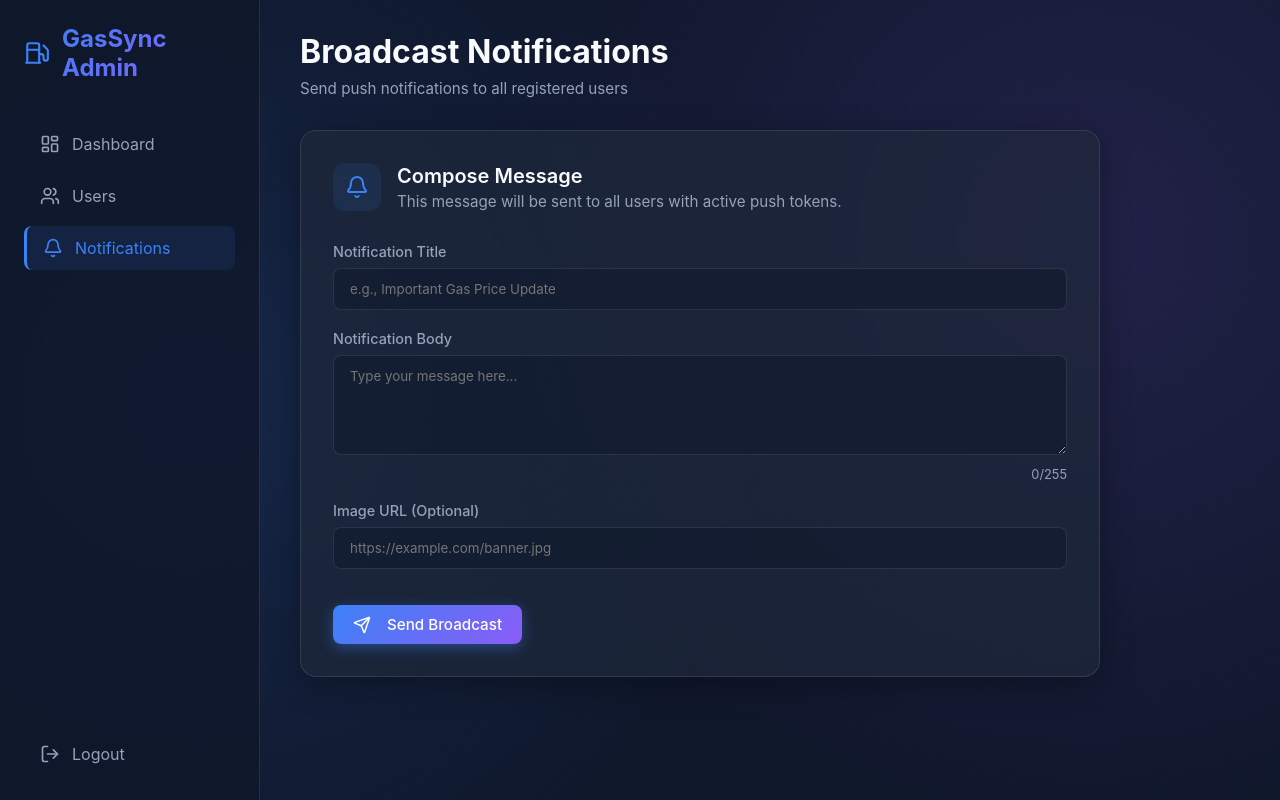
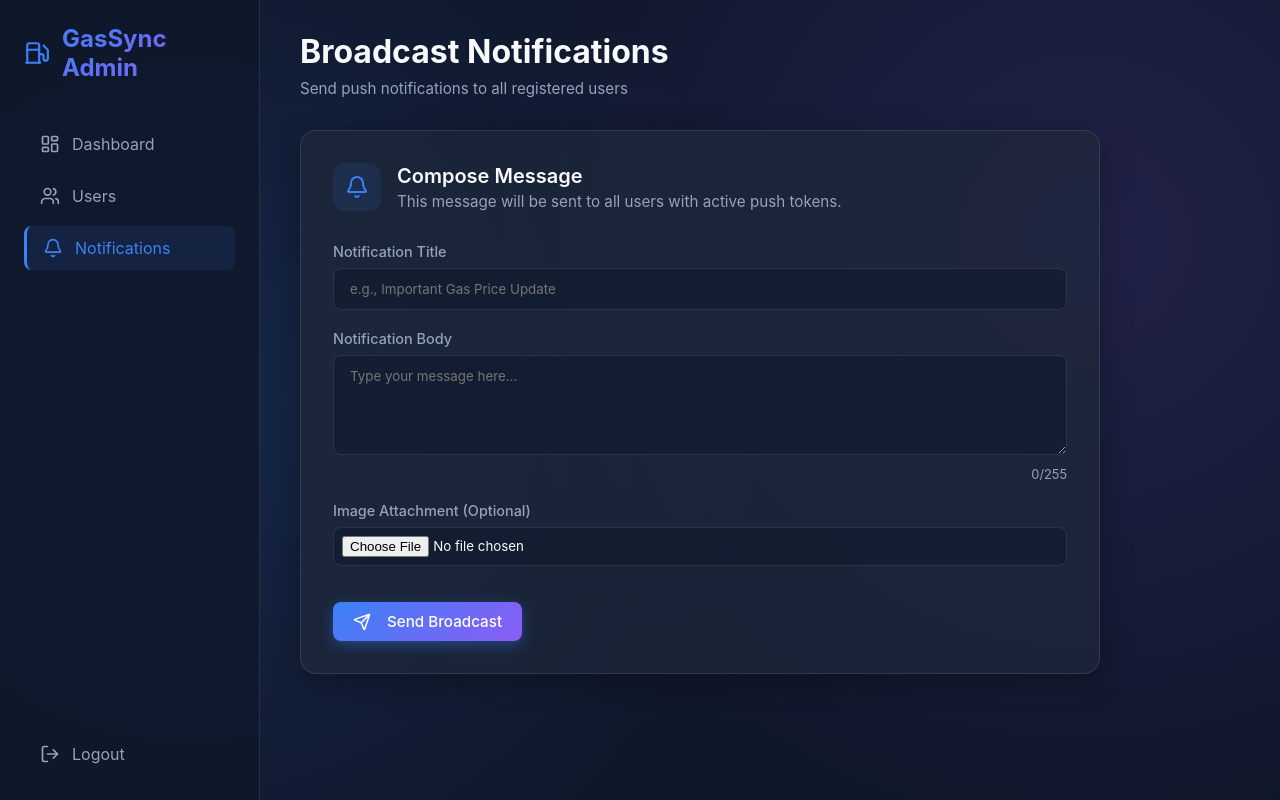
Before and after one commit to ulmind-com/GasSync-Admin, a React (Vite) app: page /notifications in a window 1280 px wide. Built offline with nearby package versions, Linux system fonts and the light colour scheme; sample sign-in values are in the browser's storage.

Commit message:
feat: Support image file uploads instead of URLs

```diff
--- a/src/pages/Notifications.tsx
+++ b/src/pages/Notifications.tsx
@@ -6,8 +6,14 @@ import api from '../api/axios';
 export const Notifications: React.FC = () => {
   const [title, setTitle] = useState('');
   const [body, setBody] = useState('');
-  const [imageUrl, setImageUrl] = useState('');
+  const [imageFile, setImageFile] = useState<File | null>(null);
   const [loading, setLoading] = useState(false);
+
+  const handleImageChange = (e: React.ChangeEvent<HTMLInputElement>) => {
+    if (e.target.files && e.target.files.length > 0) {
+      setImageFile(e.target.files[0]);
+    }
+  };
 
   const handleBroadcast = async (e: React.FormEvent) => {
     e.preventDefault();
@@ -15,11 +21,24 @@ export const Notifications: React.FC = () => {
 
     setLoading(true);
     try {
-      const response = await api.post('/admin/notify/broadcast', { title, body, imageUrl });
+      const formData = new FormData();
+      formData.append('title', title);
+      formData.append('body', body);
+      if (imageFile) {
+        formData.append('image', imageFile);
+      }
+
+      const response = await api.post('/admin/notify/broadcast', formData, {
+        headers: { 'Content-Type': 'multipart/form-data' }
+      });
       toast.success(response.data.message || 'Broadcast initiated successfully');
       setTitle('');
       setBody('');
-      setImageUrl('');
+      setImageFile(null);
+
+      // Reset file input if needed (a bit hacky but works for simple forms)
+      const fileInput = document.getElementById('broadcast-image') as HTMLInputElement;
+      if (fileInput) fileInput.value = '';
     } catch (error: any) {
       toast.error(error.response?.data?.message || 'Failed to broadcast notification');
     } finally {
@@ -74,13 +93,14 @@ export const Notifications: React.FC = () => {
           </div>
 
           <div className="form-group">
-            <label className="form-label">Image URL (Optional)</label>
+            <label className="form-label">Image Attachment (Optional)</label>
             <input
-              type="url"
+              id="broadcast-image"
+              type="file"
+              accept="image/*"
               className="form-input"
-              value={imageUrl}
-              onChange={e => setImageUrl(e.target.value)}
-              placeholder="https://example.com/banner.jpg"
+              onChange={handleImageChange}
+              style={{ padding: '8px' }}
             />
           </div>
 
--- a/src/pages/Users.tsx
+++ b/src/pages/Users.tsx
@@ -13,10 +13,16 @@ export const Users: React.FC = () => {
   const [selectedUser, setSelectedUser] = useState<{ id: string, token: string } | null>(null);
   const [notifyTitle, setNotifyTitle] = useState('');
   const [notifyBody, setNotifyBody] = useState('');
-  const [notifyImageUrl, setNotifyImageUrl] = useState('');
+  const [notifyImageFile, setNotifyImageFile] = useState<File | null>(null);
   const [isDeleting, setIsDeleting] = useState<string | null>(null);
   const [isSending, setIsSending] = useState(false);
   const limit = 10;
+
+  const handleImageChange = (e: React.ChangeEvent<HTMLInputElement>) => {
+    if (e.target.files && e.target.files.length > 0) {
+      setNotifyImageFile(e.target.files[0]);
+    }
+  };
 
   const fetchUsers = async (currentPage = page) => {
     try {
@@ -60,7 +66,9 @@ export const Users: React.FC = () => {
     setSelectedUser({ id, token });
     setNotifyTitle('');
     setNotifyBody('');
-    setNotifyImageUrl('');
+    setNotifyImageFile(null);
+    const fileInput = document.getElementById('user-notify-image') as HTMLInputElement;
+    if (fileInput) fileInput.value = '';
     setIsNotifyModalOpen(true);
   };
 
@@ -70,7 +78,16 @@ export const Users: React.FC = () => {
 
     setIsSending(true);
     try {
-      await api.post(`/admin/notify/user/${selectedUser.id}`, { title: notifyTitle, body: notifyBody, imageUrl: notifyImageUrl });
+      const formData = new FormData();
+      formData.append('title', notifyTitle);
+      formData.append('body', notifyBody);
+      if (notifyImageFile) {
+        formData.append('image', notifyImageFile);
+      }
+
+      await api.post(`/admin/notify/user/${selectedUser.id}`, formData, {
+        headers: { 'Content-Type': 'multipart/form-data' }
+      });
       toast.success('Notification sent successfully');
       setIsNotifyModalOpen(false);
     } catch (error: any) {
@@ -230,13 +247,14 @@ export const Users: React.FC = () => {
             />
           </div>
           <div className="form-group" style={{ marginBottom: '24px' }}>
-            <label className="form-label">Image URL (Optional)</label>
+            <label className="form-label">Image Attachment (Optional)</label>
             <input
-              type="url"
+              id="user-notify-image"
+              type="file"
+              accept="image/*"
               className="form-input"
-              value={notifyImageUrl}
-              onChange={e => setNotifyImageUrl(e.target.value)}
-              placeholder="https://example.com/image.jpg"
+              onChange={handleImageChange}
+              style={{ padding: '8px' }}
             />
           </div>
           <div style={{ display: 'flex', justifyContent: 'flex-end', gap: '12px' }}>
```
